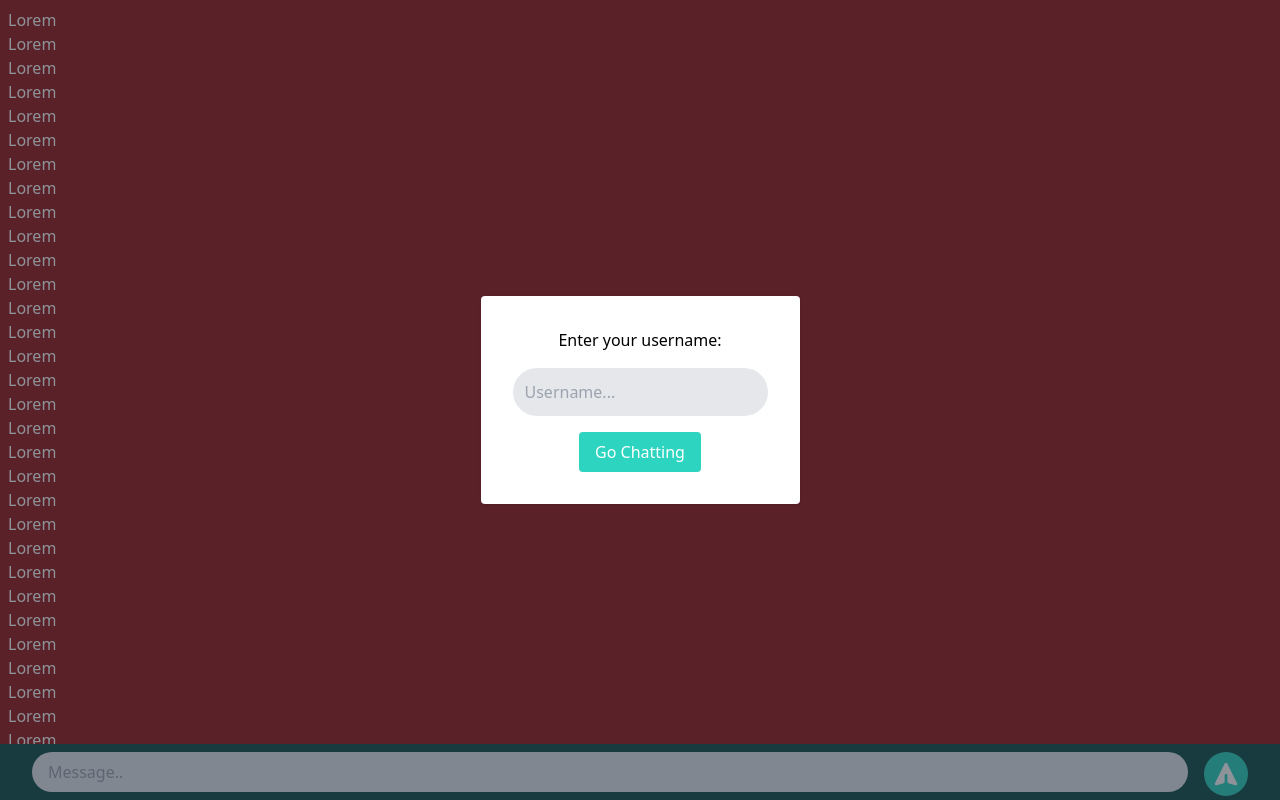
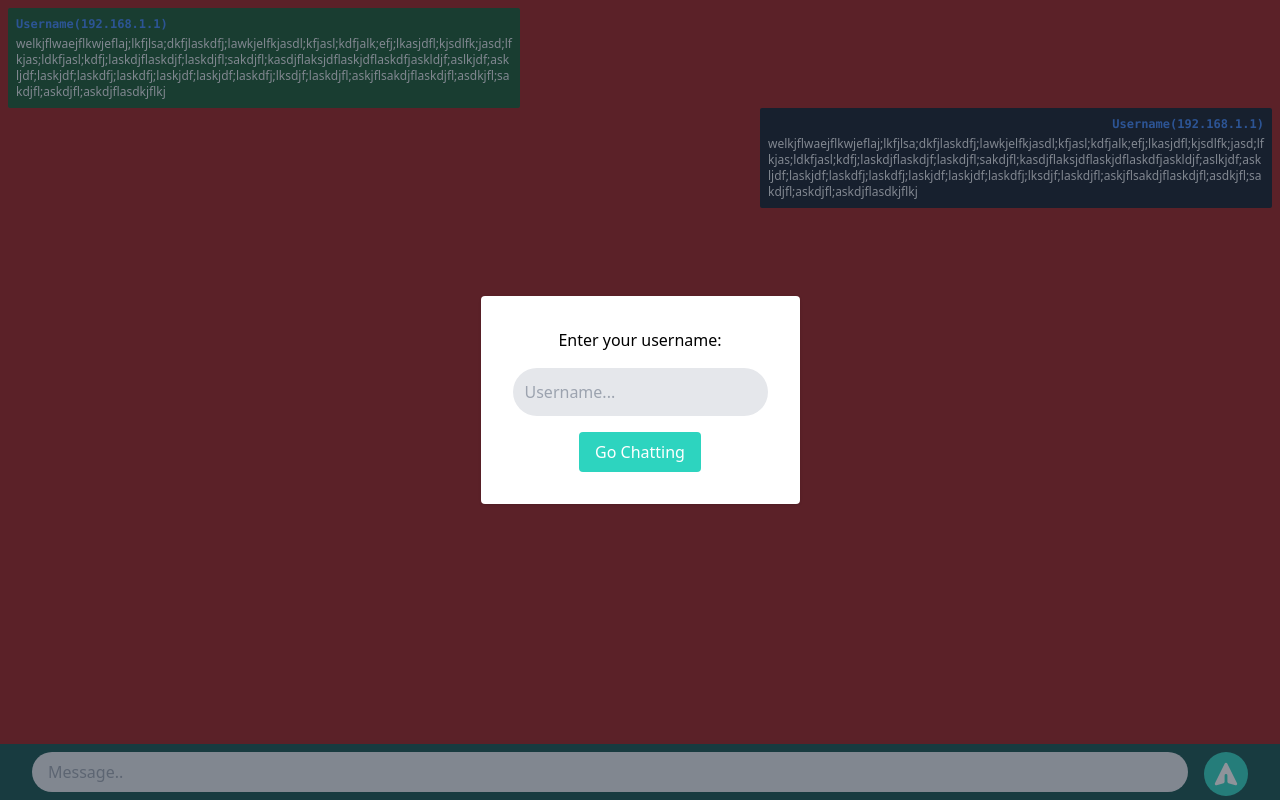
Before and after one commit to zein3/simplechat-client, a React (Create React App) app: page / in a window 1280 px wide. Built offline with nearby package versions, Linux system fonts and the light colour scheme.

Commit message:
added chat bubble

```diff
--- /dev/null
+++ b/src/components/MessageBubble.js
@@ -0,0 +1,24 @@
+const MessageBubble = ({isFromMe, message, senderUsername, senderIp}) => {
+  const classes = ['p-2', 'max-w-lg', 'font-sans', 'text-xs', 'text-gray-200', 'rounded-sm', 'flex', 'flex-col'];
+  const conditionalClass = isFromMe ?
+    ['bg-gray-900', 'self-end'] :
+    ['bg-green-900', 'self-start'];
+
+  const headerClasses = ['font-semibold', 'font-mono', 'text-blue-500', 'mb-1'];
+  const conditionalHeaderClass = isFromMe ? ['text-right'] : [];
+
+
+  return (
+    <div className={classes.concat(conditionalClass).join(' ')}>
+      <div className={headerClasses.concat(conditionalHeaderClass).join(' ')}>
+        <span>{senderUsername}</span>
+        <span>({senderIp})</span>
+      </div>
+      <div>
+        <p className="inline break-words">{message}</p>
+      </div>
+    </div>
+  )
+}
+
+export default MessageBubble
--- a/src/components/MessageWindow.js
+++ b/src/components/MessageWindow.js
@@ -1,16 +1,24 @@
+import MessageBubble from './MessageBubble'
+
 const MessageWindow = () => {
+  const aaaaa = "welkjflwaejflkwjeflaj;lkfjlsa;dkfjlaskdfj;lawkjelfkjasdl;kfjasl;kdfjalk;efj;lkasjdfl;kjsdlfk;jasd;lfkjas;ldkfjasl;kdfj;laskdjflaskdjf;laskdjfl;sakdjfl;kasdjflaksjdflaskjdflaskdfjaskldjf;aslkjdf;askljdf;laskjdf;laskdfj;laskdfj;laskjdf;laskjdf;laskdfj;lksdjf;laskdjfl;askjflsakdjflaskdjfl;asdkjfl;sakdjfl;askdjfl;askdjflasdkjflkj";
+
   return (
     <div class="pb-14 h-screen w-full">
-      <div class="p-2 h-full w-full bg-red-800 text-white overflow-y-auto">
+      <div class="p-2 h-full w-full bg-red-800 text-white overflow-y-auto flex flex-col">
 
-        {(() => {
-          const x = [];
-          for (let i = 0; i < 50; i++) {
-            x.push(<p key={i}>Lorem</p>)
-          }
-          return x;
-        })()}
-        <p>Last Lorem</p>
+        <MessageBubble
+          isFromMe={false}
+          message={aaaaa}
+          senderUsername="Username"
+          senderIp="192.168.1.1"
+        />
+        <MessageBubble
+          isFromMe={true}
+          message={aaaaa}
+          senderUsername="Username"
+          senderIp="192.168.1.1"
+        />
 
       </div>
     </div>
```
